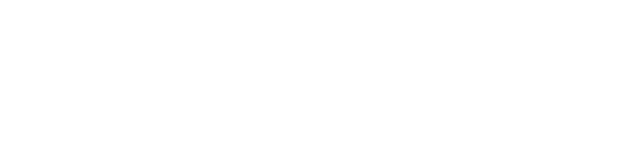
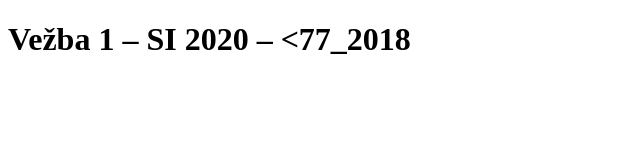
Before and after one commit to rakonjac140/77.2018, a plain HTML site: page index.html in a window 1280 px wide. Shown: the whole page, without its empty margins (0-640 px from the left). Drawn offline with Linux system fonts and the light colour scheme.

Commit message:
Update index.html

```diff
--- a/index.html
+++ b/index.html
@@ -1,6 +1,6 @@
 <!DOCTYPE html>
 <html>
 <body>
-
+  <h1>Vežba 1 – SI 2020 – <77_2018</h1>
 </body>
 </html>
```
